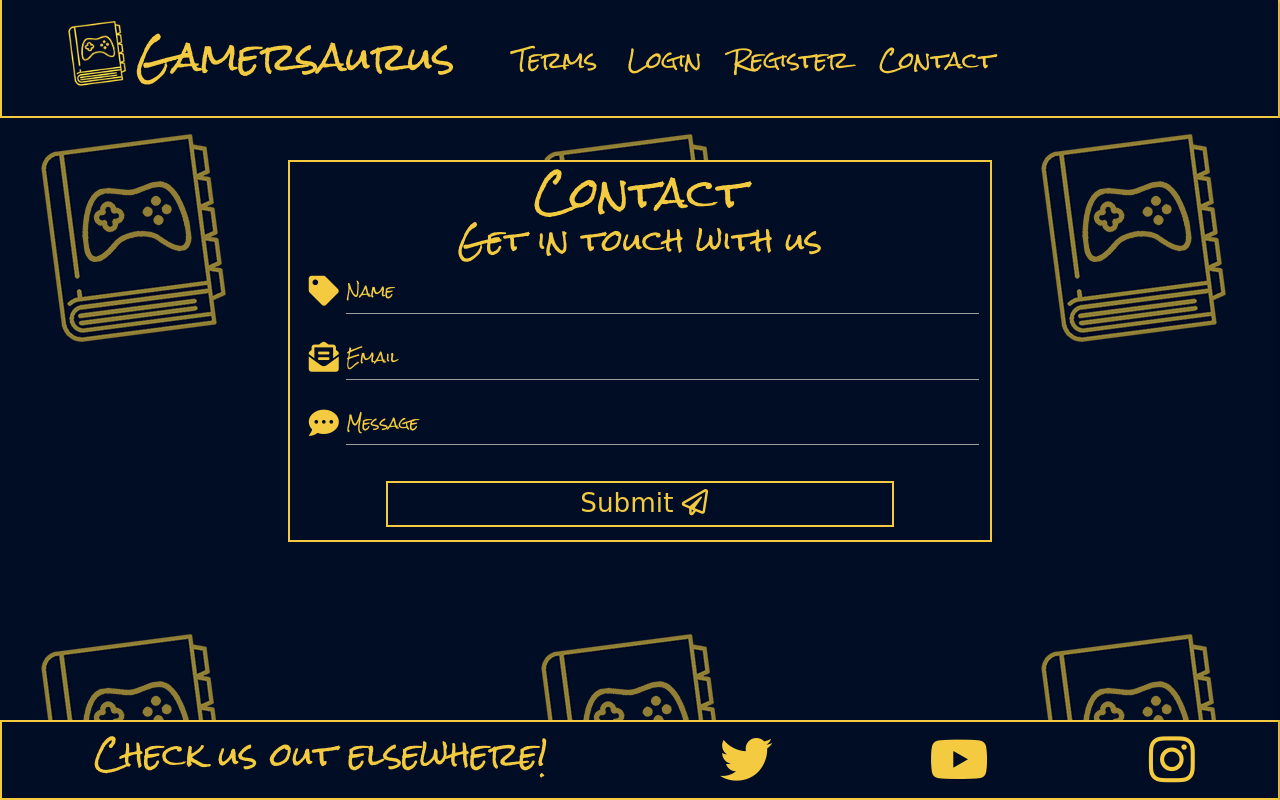
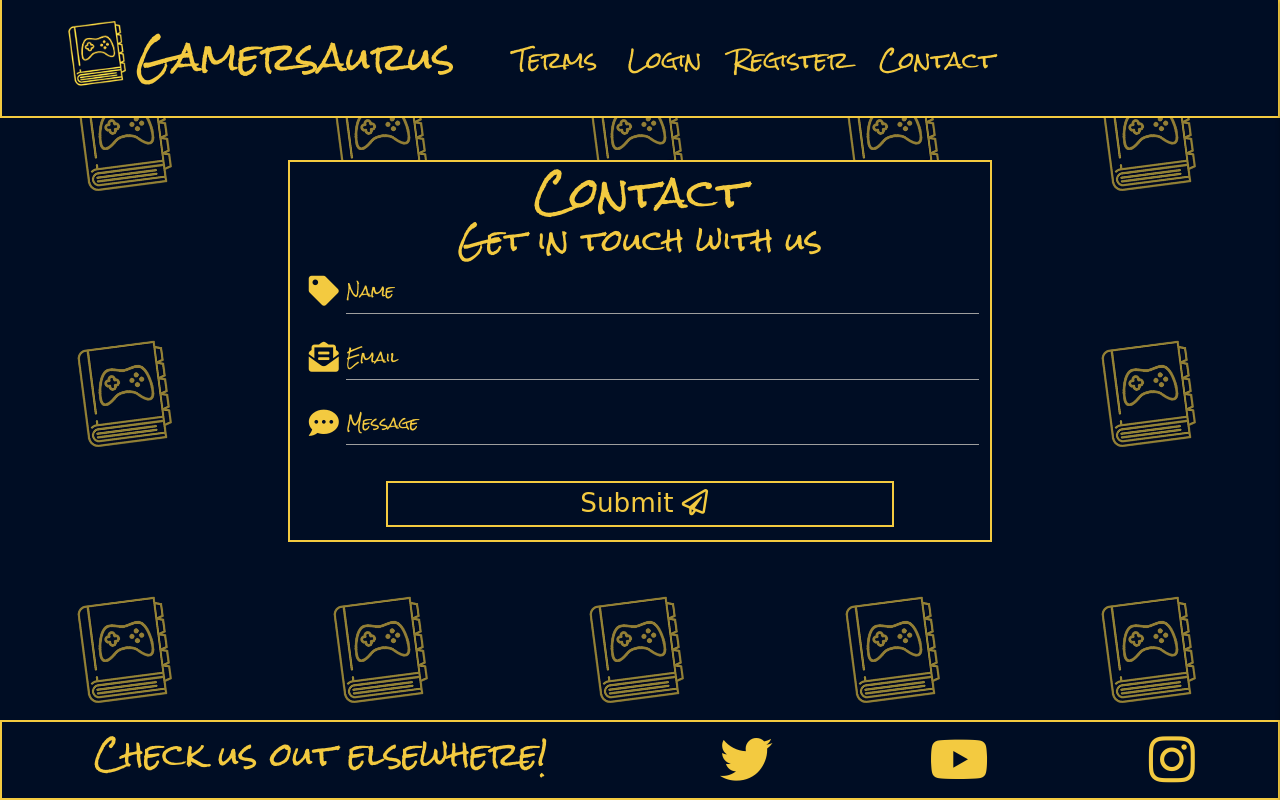
Before and after one commit to JoeyyScott/Gamersaurus, a Flask app: page /contact in a window 1280 px wide. Run offline with Flask 2, Linux system fonts and the light colour scheme; some libraries are stand-ins or nearby versions; some web fonts are replaced.

```diff
--- a/static/css/style.css
+++ b/static/css/style.css
@@ -2,7 +2,7 @@
 body {
     margin: 0; padding: 0; height: 100vh;
     background-image: url("../images/background.png");
-    background-color: #000D24; background-position: top; background-repeat: repeat;
+    background-color: #000D24; background-position: center; background-repeat: repeat-x; background-size: cover;
     color: #f3ca40; text-align: center; font-family: 'Rock Salt', cursive;
     overflow-x: hidden;
 }
```
Also changed, not shown: README.md, static/images/background.png.
